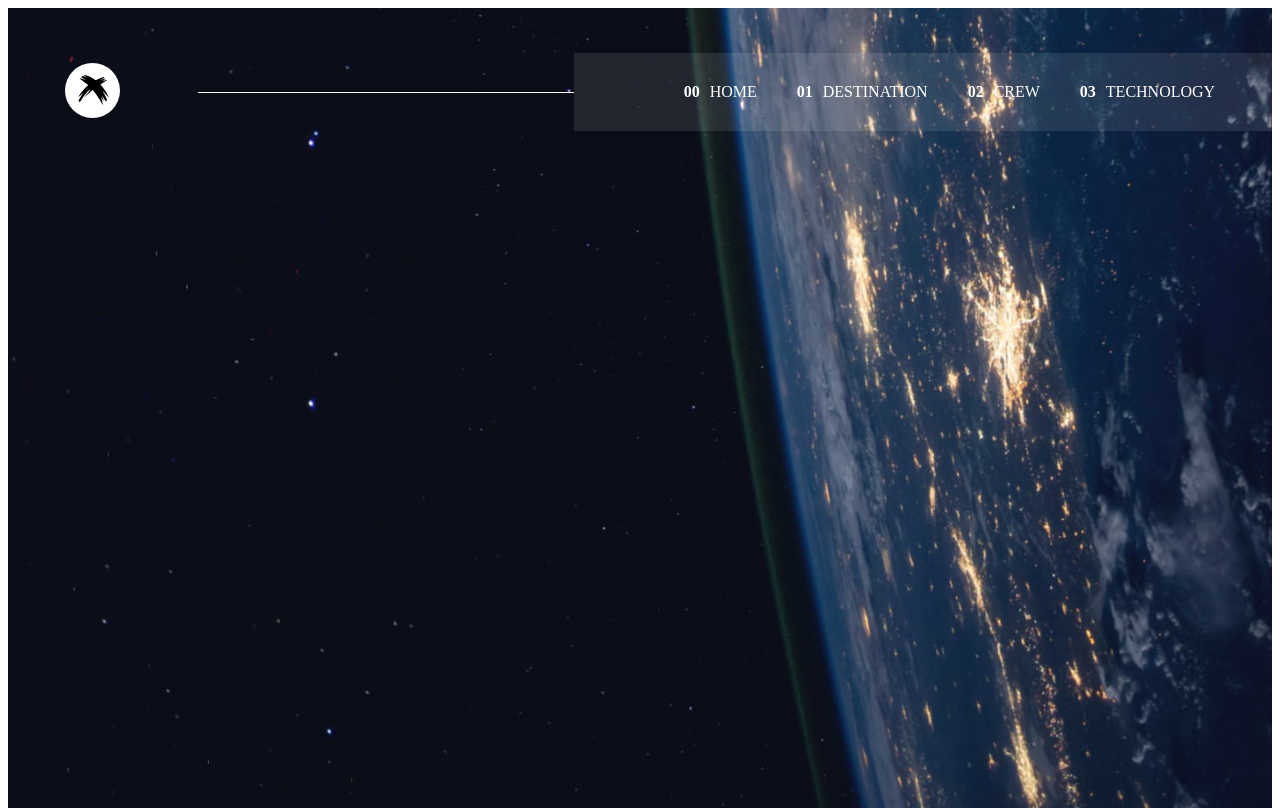
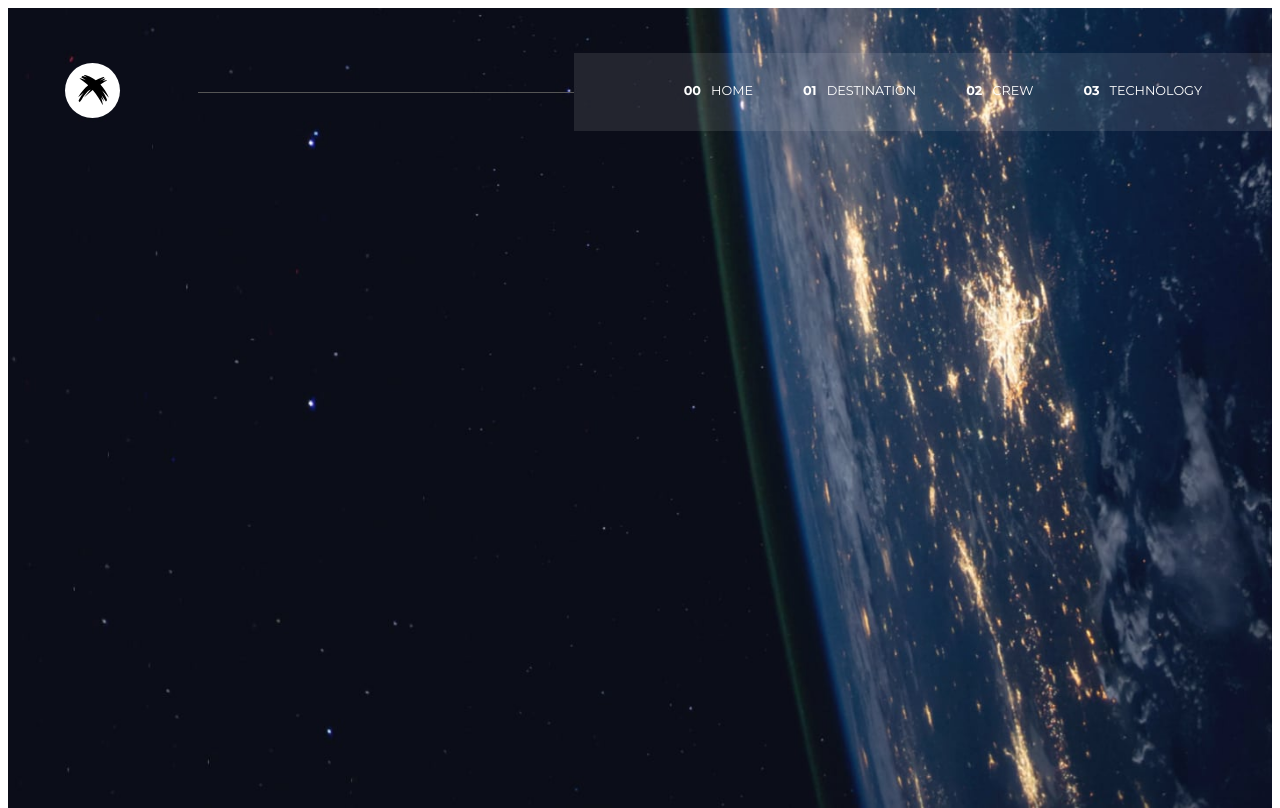
Before and after one commit to darrk-heart/SpaceVoyageHub, a React (Create React App) app: page / in a window 1280 px wide. Built offline with nearby package versions, Linux system fonts and the light colour scheme; a web font is replaced by a local one.

Commit message:
working with different fonts

```diff
--- a/src/components/Head/Heading.module.css
+++ b/src/components/Head/Heading.module.css
@@ -14,7 +14,7 @@
 }
 .line {
   width: 35%;
-  background-color: white;
+  background-color: #555555;
   height: 1px;
 }
 .box {
@@ -24,7 +24,10 @@
 }
 .box div {
   padding: 30px 0;
-  margin-right: 40px;
+  margin-right: 50px;
+  border-bottom: 3px solid rgba(240, 240, 240, 0);
+  font-family: "Montserrat", sans-serif;
+  font-size: 0.8rem;
 }
 .number {
   margin-right: 10px;
@@ -40,3 +43,7 @@
 .first {
   margin-left: 110px;
 }
+.box div:hover {
+  cursor: pointer;
+  border-bottom: 3px solid white;
+}
--- a/src/index.js
+++ b/src/index.js
@@ -1,6 +1,7 @@
 import React from "react";
 import ReactDOM from "react-dom/client";
 import App from "./App";
+import "./index.css";
 import reportWebVitals from "./reportWebVitals";
 
 const root = ReactDOM.createRoot(document.getElementById("root"));
```
